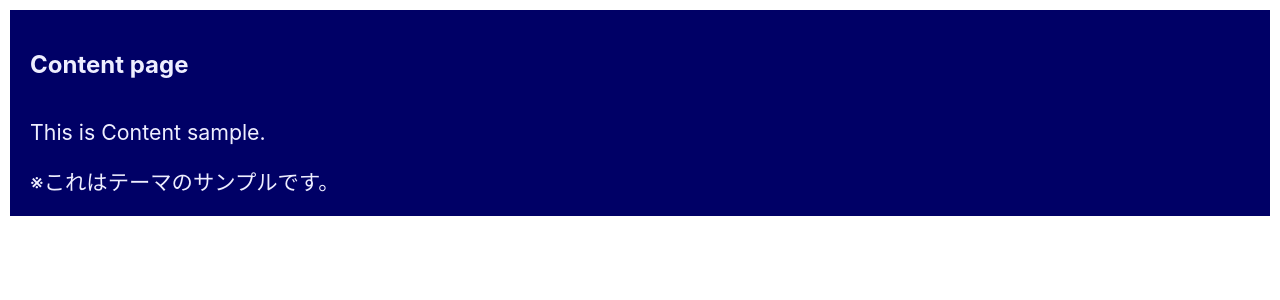
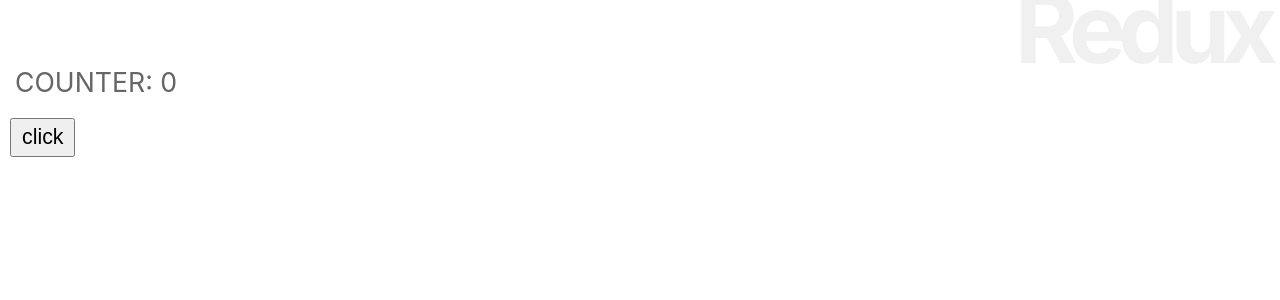
Before and after one commit to Ayano-Kaito/react-app, a React (Create React App) app: page / in a window 1280 px wide. Shown: the top 300 px of the page. Built offline with nearby package versions, Linux system fonts and the light colour scheme.

Commit message:
コネクトについて（P.204-209）

```diff
--- a/src/App.js
+++ b/src/App.js
@@ -1,51 +1,72 @@
 import React, { Component } from 'react';
-import Rect from './Rect';
+import { connect } from 'react-redux';
 import './App.css';
 
-let theme = {
-  light:{
-    backgroundColor:"#eef",
-    color:"#006",
-    padding:"10px",
-  },
-  dark:{
-    backgroundColor:"#006",
-    color:"#eef",
-    padding:"10px",
-  }
-};
-
-const ThemeContext = React.createContext(theme.dark);
+function mappingState(state) {
+  return state;
+}
 
 class App extends Component {
-  static contextType = ThemeContext;
+  constructor(props){
+    super(props);
+  }
+
   render() {
     return (
-      <div style={this.context}>
-        <Title value="Content page" />
-        <Message value="This is Content sample." />
-        <Message value="※これはテーマのサンプルです。" />
+      <div>
+        <h1>Redux</h1>
+        <Message />
+        <Button />
       </div>
     );
   }
 }
+App = connect()(App);
 
-class Title extends Component {
-  static contextType = ThemeContext;
+class Message extends Component {
+  style = {
+    fontSize:"20pt",
+    padding:"20px 5px"
+  }
+
   render(){
     return (
-      <h2 style={this.context}>{this.props.value}</h2>
+      <p style={this.style}>
+        {this.props.message}: {this.props.counter}
+      </p>
+    );
+  }
+}
+Message = connect(mappingState)(Message);
+
+class Button extends Component {
+  style = {
+    fontSize:"16pt",
+    padding:"5px 10px"
+  }
+
+  constructor(props){
+    super(props);
+    this.doAction = this.doAction.bind(this);
+  }
+
+  doAction(e){
+    if (e.shiftKey){
+      this.props.dispatch({ type:'DECREMENT' });
+    } else {
+      this.props.dispatch({ type:'INCREMENT' });
+    }
+  }
+
+  render(){
+    return (
+      <button style={this.style} onClick={this.doAction}>
+        click
+      </button>
     );
   }
 }
 
-class Message extends Component {
-  static contextType = ThemeContext;
-  render(){
-    return (
-        <p style={this.context}>{this.props.value}</p>
-    );
-  }
-}
+Button = connect()(Button);
 
 export default App;
```
